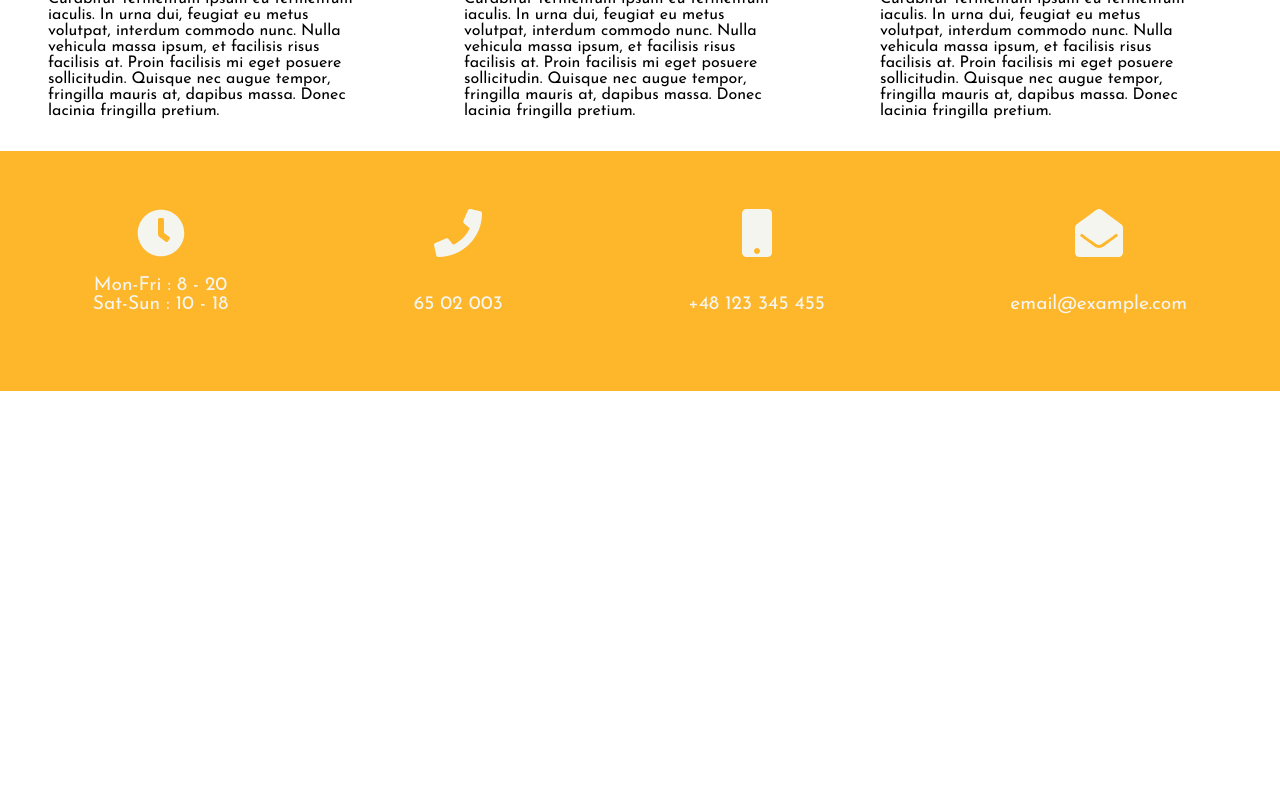
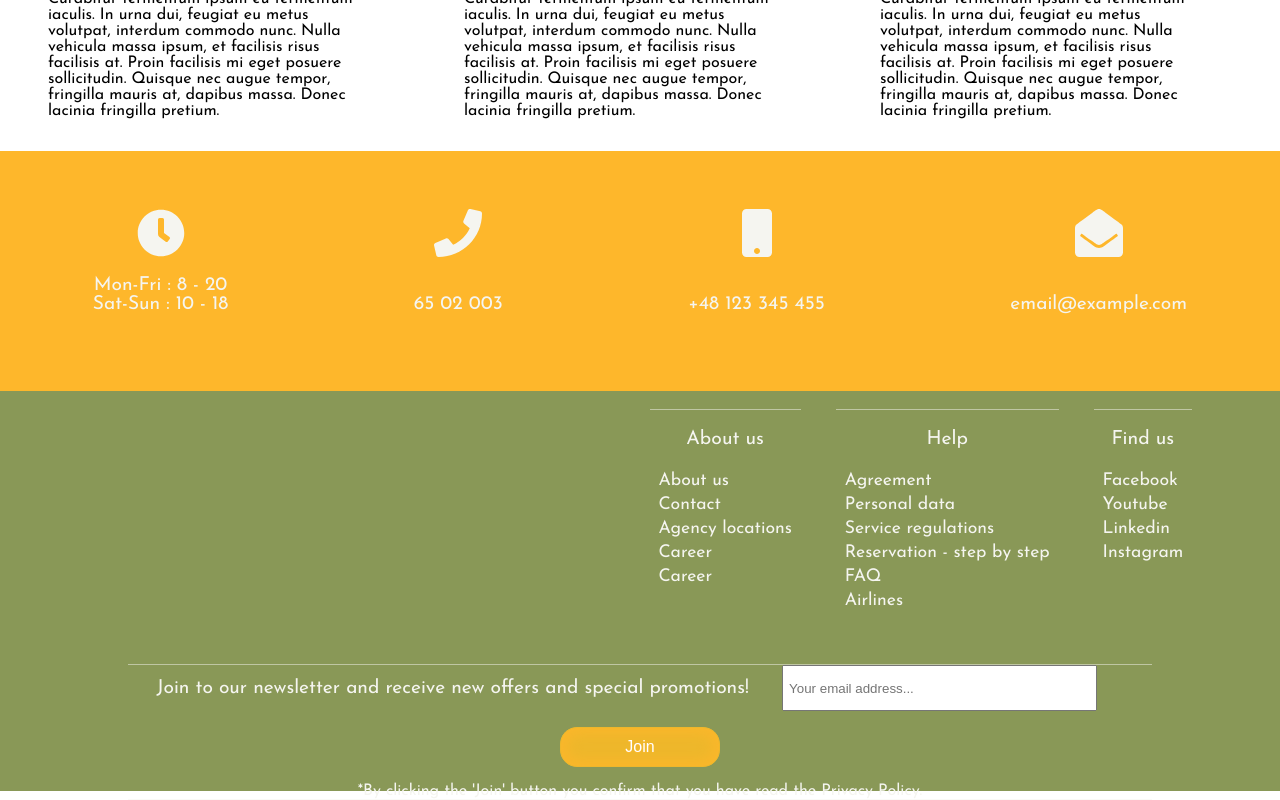
Before and after one commit to piwanicki/fake-travel-agency-project, a React (Create React App) app: page / in a window 1280 px wide. Shown: the part 3881-4681 px from the top of the page. Before the commit the page ends 4272 px from the top, so only its background shows below. Built offline with nearby package versions, Linux system fonts and the light colour scheme.

Commit message:
add simple Footer and simple styling

```diff
--- a/src/UI/Layout/Layout.js
+++ b/src/UI/Layout/Layout.js
@@ -11,6 +11,7 @@ import InspirationOffers from '../../components/InspirationSection/InspirationOf
 import NewsContainer from '../../components/NewsSection/NewsContainer/NewsContainer';
 import GuideDescription from '../../components/GuideDescription/GuideDescription';
 import ContactInfoBar from '../../components/ContactInfoBar/ContactInfoBar';
+import Footer from '../../components/Navigation/Footer/Footer'
 
 class Layout extends Component {
 
@@ -29,6 +30,7 @@ class Layout extends Component {
         <NewsContainer />
         <GuideDescription />
         <ContactInfoBar />
+        <Footer />
         {this.props.children}
       </div>
     )
--- /dev/null
+++ b/src/components/Navigation/Footer/Footer.js
@@ -0,0 +1,60 @@
+import React from "react";
+import classes from "./Footer.module.css";
+
+const Footer = props => {
+  return (
+    <div className={classes.Footer}>
+      <div className={classes.FooterContent}>
+        <div className={classes.AboutUsSection}>
+          <p>About us</p>
+          <ul>
+            <li> About us </li>
+            <li> Contact </li>
+            <li> Agency locations </li>
+            <li> Career </li>
+            <li> Career </li>
+          </ul>
+        </div>
+
+        <div className={classes.GuideSection}>
+          <p>Help</p>
+          <ul>
+            <li> Agreement </li>
+            <li> Personal data </li>
+            <li> Service regulations </li>
+            <li> Reservation - step by step </li>
+            <li> FAQ </li>
+            <li> Airlines </li>
+          </ul>
+        </div>
+
+        <div className={classes.socialContact}>
+          <p>Find us</p>
+          <ul>
+            <li>Facebook </li>
+            <li>Youtube </li>
+            <li>Linkedin </li>
+            <li>Instagram </li>
+          </ul>
+        </div>
+      </div>
+
+      <div className={classes.NewsLetterContainer}>
+        <span style={{ fontSize: "1.2em" }}>
+          Join to our newsletter and receive new offers and special promotions!{" "}
+        </span>
+        <input
+          type="email"
+          placeholder=" Your email address..."
+          id={classes.newsLetterInput}
+        />
+        <button type="button"> Join </button>
+        <br />
+        *By clicking the 'Join' button you confirm that you have read the
+        Privacy Policy.
+      </div>
+    </div>
+  );
+};
+
+export default Footer;
--- /dev/null
+++ b/src/components/Navigation/Footer/Footer.module.css
@@ -0,0 +1,68 @@
+.Footer {
+  height: 25em;
+  width: 100%;
+  background-color: #899857;
+  color: #f5f5f0;
+}
+
+.FooterContent {
+  margin: auto 3em;
+  padding: 1em 1em;
+  font-size: 1.1em;
+  text-align: right;
+}
+
+.FooterContent p {
+  text-align: center;
+  font-size: 1.1em;
+}
+
+.FooterContent > div {
+  display: inline-block;
+  vertical-align: top;
+  text-align: left;
+  border-top: 1px #f5f5f080 solid;
+  margin: auto 1em;
+}
+
+.Footer ul {
+  list-style: none;
+  padding: 0;
+}
+
+.Footer li {
+  padding: 0.2em 0.5em;
+  text-decoration: none;
+}
+
+.NewsLetterContainer {
+  border-top: 1px #f5f5f080 solid;
+  border-bottom: 1px #f5f5f080 solid;
+  width: 80%;
+  min-height: 4em;
+  margin: 1em auto;
+  text-align: center;
+}
+
+#newsLetterInput {
+  width: 30%;
+  height: 3em;
+  margin: 0 2em;
+}
+
+.NewsLetterContainer button {
+  margin: 1em 1em;
+  vertical-align: middle;
+  width: 10em;
+  height: 2.5em;
+  box-shadow: inset 0px 0px 15px 3px #feb72b;
+  background: linear-gradient(to bottom, #eeb72b 5%, #eeb72b 100%);
+  background-color: #eeb72b;
+  border-radius: 17px;
+  border: 1px solid #eeb72b;
+  display: inline-block;
+  cursor: pointer;
+  color: #ffffff;
+  font-size: 1em;
+  text-shadow: 0px 1px 0px #feb72b;
+}
--- a/src/components/NewsSection/NewsContainer/NewsContainer.js
+++ b/src/components/NewsSection/NewsContainer/NewsContainer.js
@@ -10,8 +10,7 @@ const NewsContainer = props => {
       <div className={classes.NewsHeaderBox}>
         <span style={{ textAlign: "left" }}>News</span>
         <a href="/#">
-          {" "}
-          Read more... <FontAwesomeIcon icon={faArrowAltCircleRight} />{" "}
+          Read more... <FontAwesomeIcon icon={faArrowAltCircleRight} />
         </a>
       </div>
 
--- a/src/components/SearchPanel/SearchPanel.module.css
+++ b/src/components/SearchPanel/SearchPanel.module.css
@@ -41,16 +41,17 @@
   display: inline-block;
   cursor: pointer;
   color: #ffffff;
-  font-family: Arial;
   font-size: 15px;
   padding: 6px 13px;
   text-decoration: none;
   text-shadow: 0px 1px 0px #feb72b;
 }
+
 .SearchContainer button:hover {
   background: linear-gradient(to bottom, #eeb72b 5%, #eeb72b 100%);
   background-color: #eeb72b;
 }
+
 .SearchContainer button:active {
   position: relative;
   top: 1px;
```
